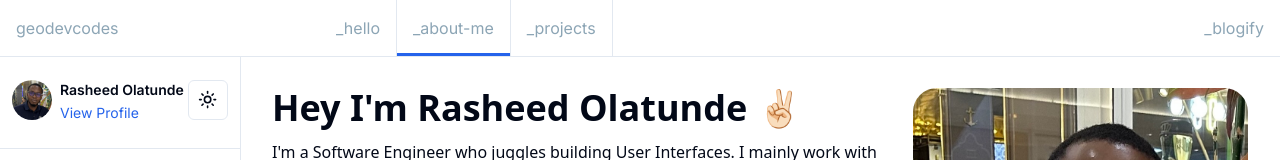
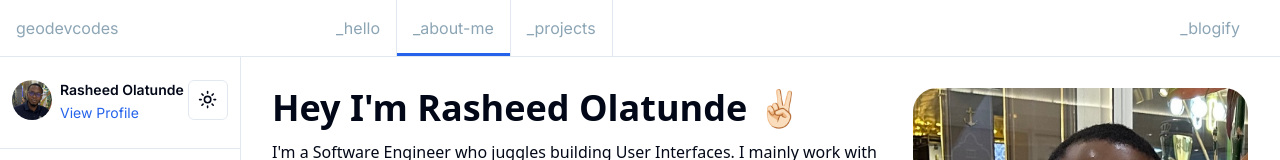
Before and after one commit to geodevcodes/v2_portfolio, a Next.js app: page /about in a window 1280 px wide. Shown: the top 160 px of the page. Built offline with nearby package versions, Linux system fonts and the light colour scheme.

Commit message:
fix: adjust margin for last navbar item for better spacing

```diff
--- a/app/components/navbar/Navbar.tsx
+++ b/app/components/navbar/Navbar.tsx
@@ -81,7 +81,7 @@ export default function Navbar() {
                 "border-b md:border-b-0",
                 index === arr.length - 2 && "md:border-r",
                 index === arr.length - 1
-                  ? "md:border-none ml-0 md:ml-auto"
+                  ? "md:border-none ml-0 md:ml-auto md:mr-6"
                   : "",
                 isActive(path) && "relative dark:text-white"
               )}
```
